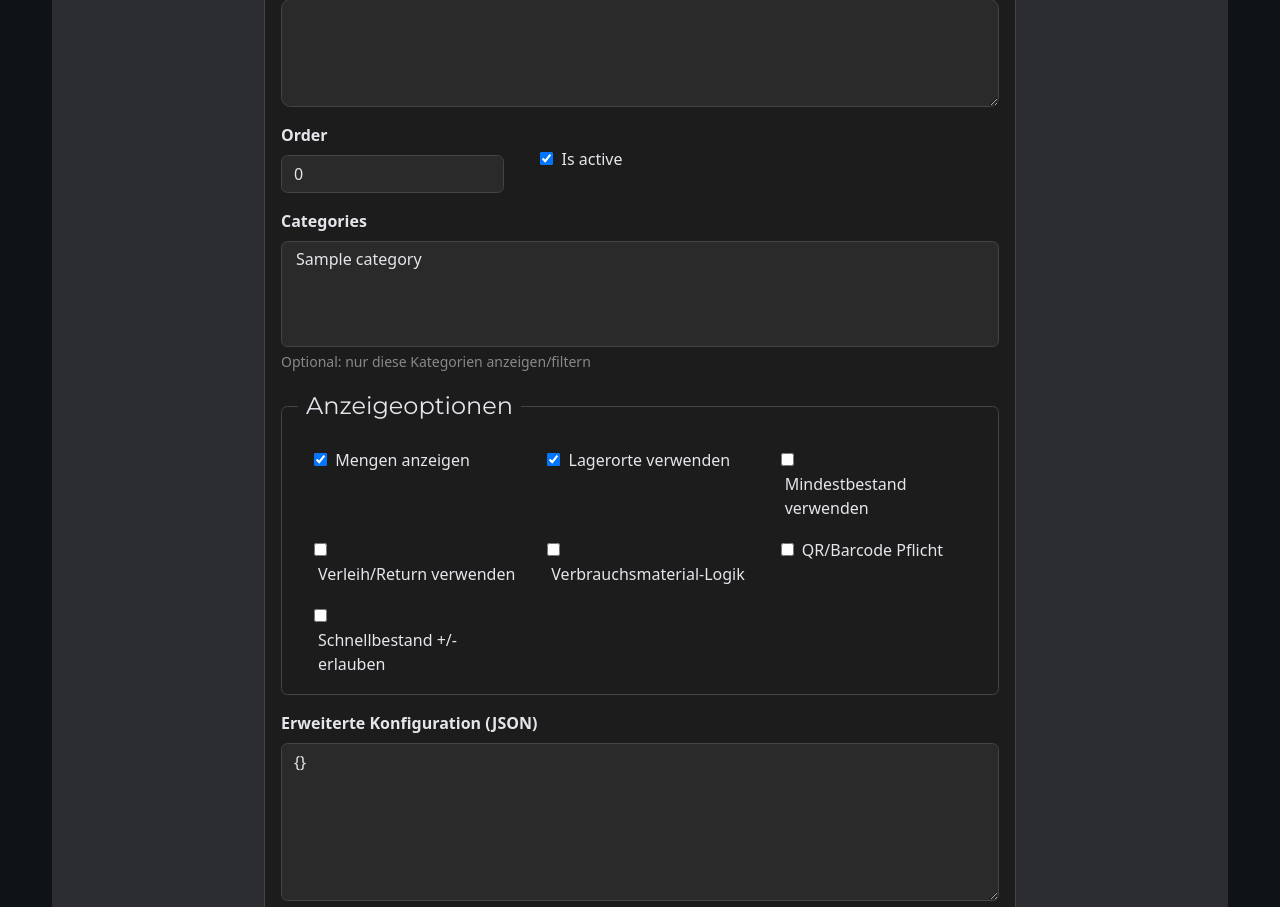
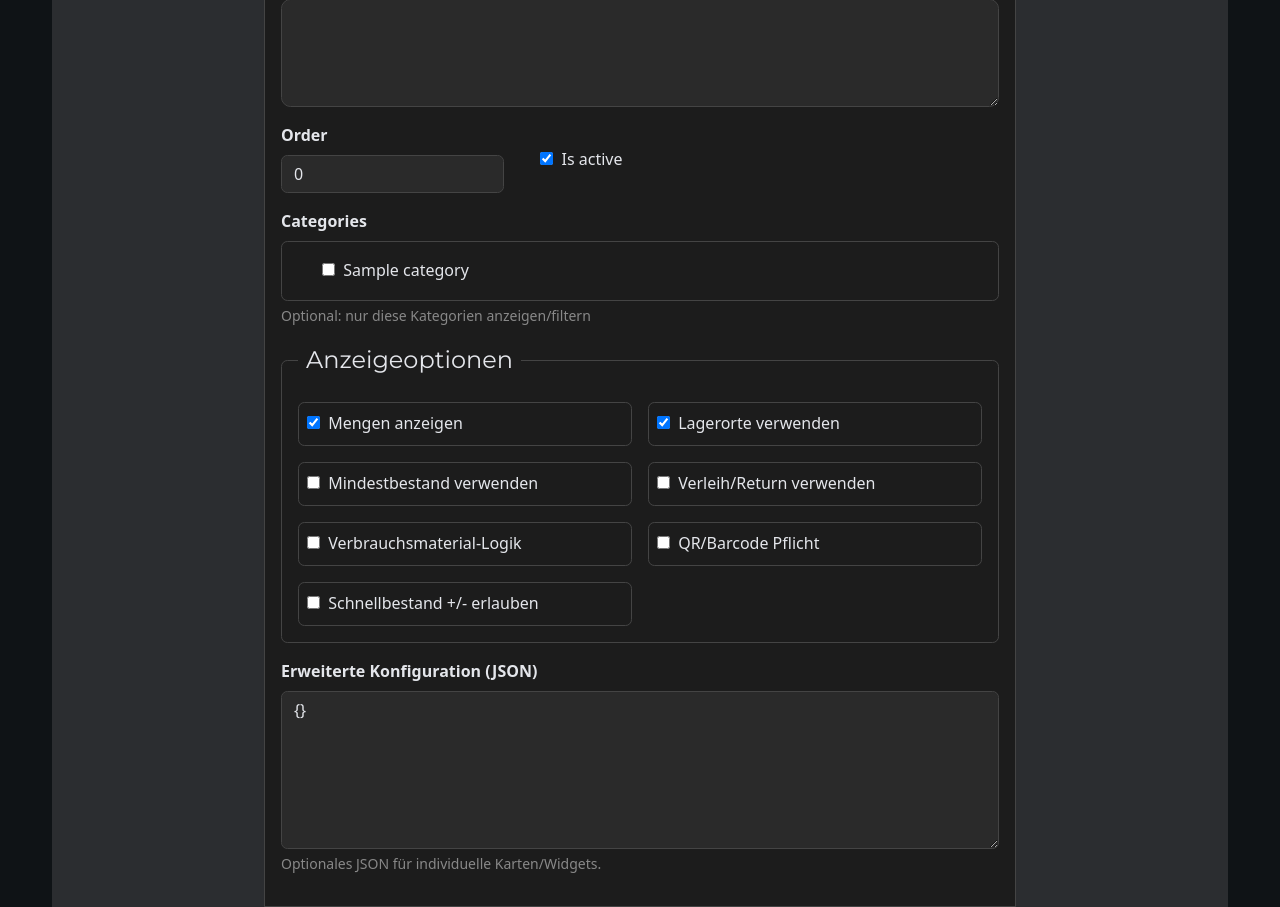
Before and after one commit to 17Trust09/inventory_management, a Django app: page /manage/overview/add/ in a window 1280 px wide. Shown: the part 430-1337 px from the top of the page. Run offline with Django 4.2, Linux system fonts and the light colour scheme; a user stored in the database is signed in; tables that the repository leaves empty hold one stand-in row (values such as "Sample post").

Commit message:
Improve overview options layout and image picker

```diff
--- a/inventory/admin_views.py
+++ b/inventory/admin_views.py
@@ -829,7 +829,7 @@ def admin_overview_create(request):
                 'description': forms.Textarea(attrs={'class': 'form-control form-control-lg', 'rows': 3}),
                 'icon_emoji': forms.TextInput(attrs={'class': 'form-control'}),
                 'order': forms.NumberInput(attrs={'class': 'form-control'}),
-                'categories': forms.SelectMultiple(attrs={'class': 'form-select'}),
+                'categories': forms.CheckboxSelectMultiple,
                 'config': forms.Textarea(attrs={'class': 'form-control', 'rows': 6}),
             }
             labels = {'config': 'Erweiterte Konfiguration (JSON)'}
@@ -867,7 +867,7 @@ def admin_overview_edit(request, pk):
                 'description': forms.Textarea(attrs={'class': 'form-control form-control-lg', 'rows': 3}),
                 'icon_emoji': forms.TextInput(attrs={'class': 'form-control'}),
                 'order': forms.NumberInput(attrs={'class': 'form-control'}),
-                'categories': forms.SelectMultiple(attrs={'class': 'form-select'}),
+                'categories': forms.CheckboxSelectMultiple,
                 'config': forms.Textarea(attrs={'class': 'form-control', 'rows': 6}),
             }
             labels = {'config': 'Erweiterte Konfiguration (JSON)'}
--- a/inventory/forms.py
+++ b/inventory/forms.py
@@ -1,3 +1,5 @@
+import os
+
 from django import forms
 from django.db import connection
 from django.db.utils import OperationalError, ProgrammingError
@@ -47,6 +49,25 @@ def safe_all_tags():
         return ApplicationTag.objects.none()
     except Exception:
         return ApplicationTag.objects.none()
+
+
+def available_item_images():
+    try:
+        if not table_exists(InventoryItem):
+            return []
+        images = (
+            InventoryItem.objects
+            .exclude(image="")
+            .exclude(image__isnull=True)
+            .values_list("image", flat=True)
+            .distinct()
+        )
+        names = sorted({name for name in images if name})
+        return [(name, os.path.basename(name)) for name in names]
+    except (OperationalError, ProgrammingError):
+        return []
+    except Exception:
+        return []
 
 
 # -----------------------------
@@ -168,6 +189,12 @@ class EquipmentItemForm(forms.ModelForm):
         widget=forms.Select(attrs={'class': 'form-control form-control-lg'}),
         label="Kategorie*"
     )
+    image_pick = forms.ChoiceField(
+        label="Vorhandenes Bild auswählen",
+        required=False,
+        choices=[],
+        widget=forms.Select(attrs={'class': 'form-control form-control-lg'}),
+    )
     application_tags = TagNameOnlyMultipleChoiceField(
         label="Tags*",
         queryset=ApplicationTag.objects.none(),
@@ -230,6 +257,9 @@ class EquipmentItemForm(forms.ModelForm):
             self.fields['storage_location'].queryset = StorageLocation.objects.none()
             self.fields['storage_location'].choices = [('', '–')]
 
+        image_choices = available_item_images()
+        self.fields['image_pick'].choices = [('', '–')] + image_choices
+
     def clean_application_tags(self):
         tags = self.cleaned_data.get('application_tags')
         if not tags:
@@ -241,7 +271,14 @@ class EquipmentItemForm(forms.ModelForm):
         Beim Editieren: bereits vorhandene System-Tags am Item NICHT verlieren,
         obwohl sie im Formular nicht sichtbar/auswählbar sind.
         """
-        instance = super().save(commit=commit)
+        instance = super().save(commit=False)
+        selected_image = self.cleaned_data.get("image_pick")
+        if selected_image and not self.files.get("image"):
+            instance.image.name = selected_image
+
+        if commit:
+            instance.save()
+            self.save_m2m()
 
         # existierendes Objekt? -> System-Tags wieder hinzufügen
         if instance.pk:
@@ -279,6 +316,12 @@ class ConsumableItemForm(forms.ModelForm):
         empty_label="–",
         widget=forms.Select(attrs={'class': 'form-control form-control-lg'}),
         label="Lagerort"
+    )
+    image_pick = forms.ChoiceField(
+        label="Vorhandenes Bild auswählen",
+        required=False,
+        choices=[],
+        widget=forms.Select(attrs={'class': 'form-control form-control-lg'}),
     )
 
     class Meta:
@@ -326,6 +369,29 @@ class ConsumableItemForm(forms.ModelForm):
             self.fields['storage_location'].queryset = StorageLocation.objects.none()
             self.fields['storage_location'].choices = [('', '–')]
 
+        image_choices = available_item_images()
+        self.fields['image_pick'].choices = [('', '–')] + image_choices
+
+    def save(self, commit=True):
+        instance = super().save(commit=False)
+        selected_image = self.cleaned_data.get("image_pick")
+        if selected_image and not self.files.get("image"):
+            instance.image.name = selected_image
+
+        if commit:
+            instance.save()
+            self.save_m2m()
+
+        if instance.pk:
+            try:
+                before = InventoryItem.objects.get(pk=instance.pk)
+                system_tags = before.application_tags.filter(SYSTEM_TAG_FILTER)
+                if system_tags.exists():
+                    instance.application_tags.add(*system_tags)
+            except InventoryItem.DoesNotExist:
+                pass
+        return instance
+
     def clean_low_quantity(self):
         low = self.cleaned_data.get('low_quantity')
         if low is None or low < 0:
@@ -337,19 +403,6 @@ class ConsumableItemForm(forms.ModelForm):
         if not tags:
             raise forms.ValidationError("Du musst mindestens einen Tag auswählen.")
         return tags
-
-    def save(self, commit=True):
-        instance = super().save(commit=commit)
-        if instance.pk:
-            try:
-                before = InventoryItem.objects.get(pk=instance.pk)
-                system_tags = before.application_tags.filter(SYSTEM_TAG_FILTER)
-                if system_tags.exists():
-                    instance.application_tags.add(*system_tags)
-            except InventoryItem.DoesNotExist:
-                pass
-        return instance
-
 
 class BorrowItemForm(forms.ModelForm):
     return_date = forms.DateField(
--- a/inventory/templates/inventory/admin_overview_form.html
+++ b/inventory/templates/inventory/admin_overview_form.html
@@ -51,34 +51,72 @@
 
         <div class="mb-3">
           <label class="form-label fw-semibold">{{ form.categories.label }}</label>
-          {{ form.categories }}
+          <div class="border rounded p-3" style="border-color:var(--border);">
+            {% if form.categories %}
+              <div class="row g-2">
+                {% for checkbox in form.categories %}
+                  <div class="col-6 col-md-4">
+                    <div class="form-check">
+                      {{ checkbox.tag }}
+                      <label class="form-check-label ms-1" for="{{ checkbox.id_for_label }}">
+                        {{ checkbox.choice_label }}
+                      </label>
+                    </div>
+                  </div>
+                {% endfor %}
+              </div>
+            {% else %}
+              <div class="text-muted small">Keine Kategorien vorhanden.</div>
+            {% endif %}
+          </div>
           <div class="form-text">Optional: nur diese Kategorien anzeigen/filtern</div>
           <div class="text-danger small">{{ form.categories.errors }}</div>
         </div>
 
         <fieldset class="border rounded p-3 mb-3" style="border-color:var(--border);">
           <legend class="float-none w-auto px-2">Anzeigeoptionen</legend>
-          <div class="row g-3">
-            <div class="col-md-4 form-check">
-              {{ form.show_quantity }} <label class="form-check-label ms-1">{{ form.show_quantity.label }}</label>
+          <div class="row row-cols-1 row-cols-md-2 g-3">
+            <div class="col">
+              <div class="form-check border rounded p-2 h-100" style="border-color:var(--border);">
+                {{ form.show_quantity }}
+                <label class="form-check-label ms-1">{{ form.show_quantity.label }}</label>
+              </div>
             </div>
-            <div class="col-md-4 form-check">
-              {{ form.has_locations }} <label class="form-check-label ms-1">{{ form.has_locations.label }}</label>
+            <div class="col">
+              <div class="form-check border rounded p-2 h-100" style="border-color:var(--border);">
+                {{ form.has_locations }}
+                <label class="form-check-label ms-1">{{ form.has_locations.label }}</label>
+              </div>
             </div>
-            <div class="col-md-4 form-check">
-              {{ form.has_min_stock }} <label class="form-check-label ms-1">{{ form.has_min_stock.label }}</label>
+            <div class="col">
+              <div class="form-check border rounded p-2 h-100" style="border-color:var(--border);">
+                {{ form.has_min_stock }}
+                <label class="form-check-label ms-1">{{ form.has_min_stock.label }}</label>
+              </div>
             </div>
-            <div class="col-md-4 form-check">
-              {{ form.enable_borrow }} <label class="form-check-label ms-1">{{ form.enable_borrow.label }}</label>
+            <div class="col">
+              <div class="form-check border rounded p-2 h-100" style="border-color:var(--border);">
+                {{ form.enable_borrow }}
+                <label class="form-check-label ms-1">{{ form.enable_borrow.label }}</label>
+              </div>
             </div>
-            <div class="col-md-4 form-check">
-              {{ form.is_consumable_mode }} <label class="form-check-label ms-1">{{ form.is_consumable_mode.label }}</label>
+            <div class="col">
+              <div class="form-check border rounded p-2 h-100" style="border-color:var(--border);">
+                {{ form.is_consumable_mode }}
+                <label class="form-check-label ms-1">{{ form.is_consumable_mode.label }}</label>
+              </div>
             </div>
-            <div class="col-md-4 form-check">
-              {{ form.require_qr }} <label class="form-check-label ms-1">{{ form.require_qr.label }}</label>
+            <div class="col">
+              <div class="form-check border rounded p-2 h-100" style="border-color:var(--border);">
+                {{ form.require_qr }}
+                <label class="form-check-label ms-1">{{ form.require_qr.label }}</label>
+              </div>
             </div>
-            <div class="col-md-4 form-check">
-              {{ form.enable_quick_adjust }} <label class="form-check-label ms-1">{{ form.enable_quick_adjust.label }}</label>
+            <div class="col">
+              <div class="form-check border rounded p-2 h-100" style="border-color:var(--border);">
+                {{ form.enable_quick_adjust }}
+                <label class="form-check-label ms-1">{{ form.enable_quick_adjust.label }}</label>
+              </div>
             </div>
           </div>
         </fieldset>
--- a/inventory/templates/inventory/item_form.html
+++ b/inventory/templates/inventory/item_form.html
@@ -133,6 +133,11 @@
         <div class="col-12">
           <label class="form-label">Bild (optional)</label>
           {{ form.image }}
+          {% if form.image_pick %}
+            <label class="form-label mt-2">{{ form.image_pick.label }}</label>
+            {{ form.image_pick }}
+            <div class="form-text text-muted">Wählt ein bereits hochgeladenes Bild aus der Bibliothek.</div>
+          {% endif %}
         </div>
 
         <div class="col-12">
```
